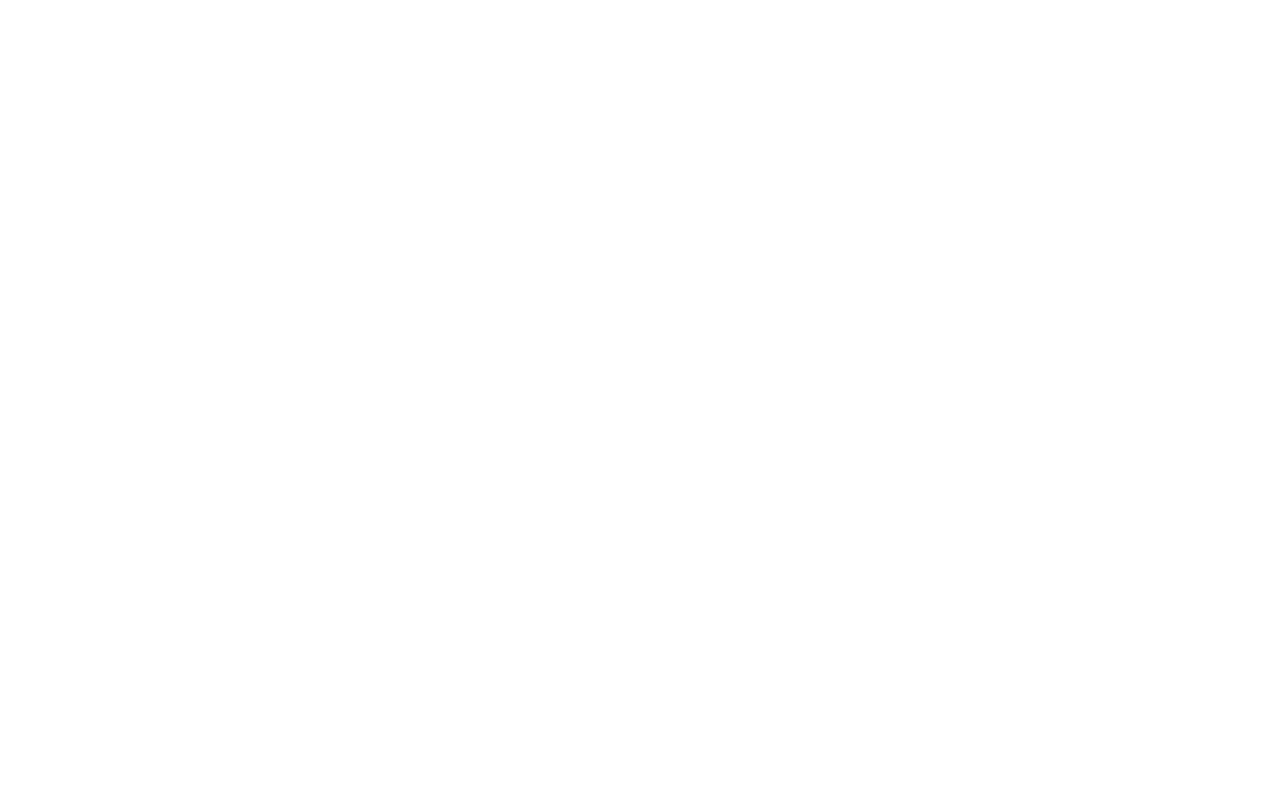
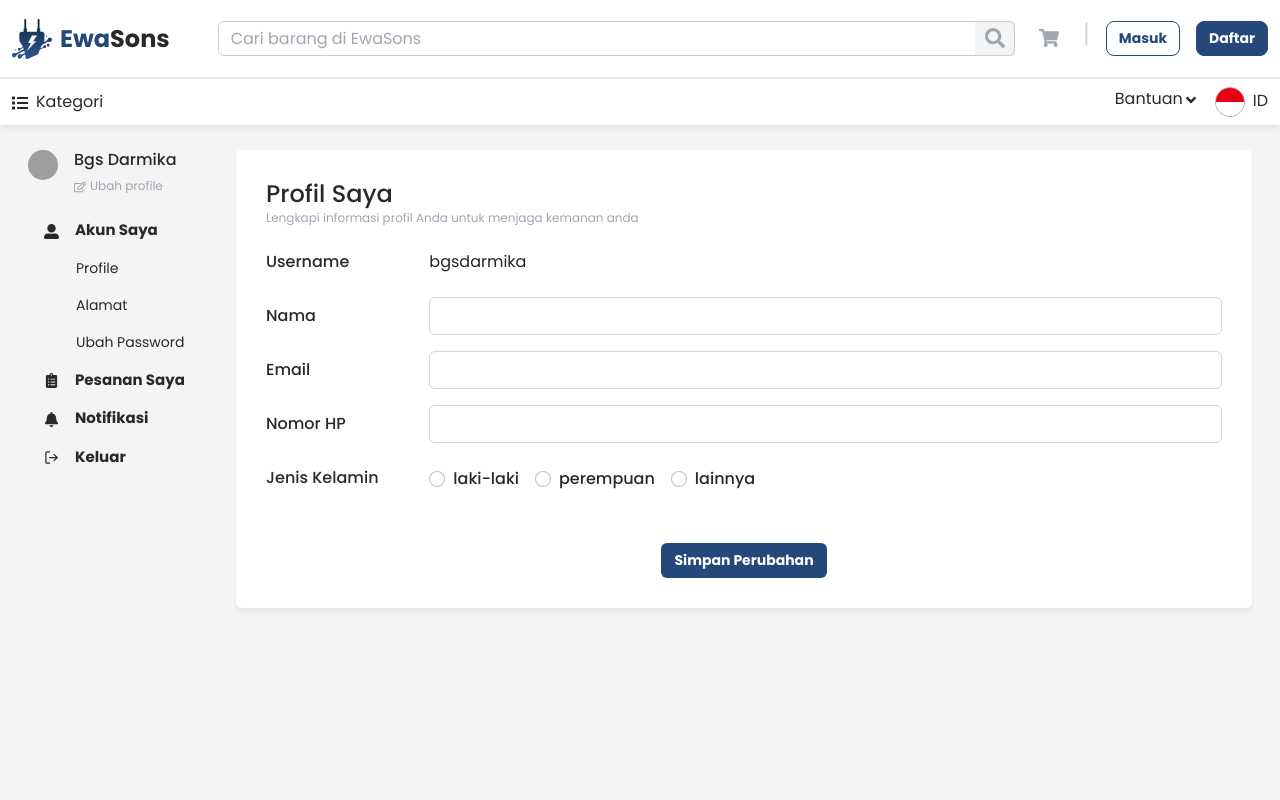
Before and after one commit to gstbgsdarmika/Ewasons-WebApp, a React (Create React App) app: page /profile in a window 1280 px wide. Before the commit this address had no page. Shown: the top 800 px of the page. Built offline with nearby package versions, Linux system fonts and the light colour scheme; grey boxes are pictures that could not be loaded.

Commit message:
add file profile page

```diff
--- a/src/App.js
+++ b/src/App.js
@@ -5,6 +5,7 @@
 import HomePage from './pages/HomePage';
 import RegisterPage from './pages/RegisterPage';
 import LoginPage from './pages/LoginPage';
+import ProfilePage from './pages/ProfilePage';
 
 function App() {
   return (
@@ -14,6 +15,7 @@
           <Route path="/" exact element={<HomePage />} />
           <Route path="/register" element={<RegisterPage />} />
           <Route path="/login" element={<LoginPage />} />
+          <Route path="/profile" element={<ProfilePage />} />
         </Routes>
       </main>
     </div>
--- /dev/null
+++ b/src/pages/ProfilePage.js
@@ -0,0 +1,104 @@
+import React from 'react';
+import {
+  Nav, Col, Form, Row, Button,
+} from 'react-bootstrap';
+import {
+  FaUserAlt, FaBell, FaClipboardList, FaRegEdit,
+} from 'react-icons/fa';
+import { FiLogOut } from 'react-icons/fi';
+import NavBar from '../components/NavBar';
+import Footer from '../components/Footer';
+import user from '../assets/img/user.jpg';
+
+function ProfilePage() {
+  return (
+    <>
+      <NavBar />
+      <div className="profile-page mx-3">
+        <div className="container-fluid">
+          <div className="row">
+            <div className="col-md-2">
+              <Nav defaultActiveKey="/home" className="flex-column cc">
+                <div className="user-profile d-flex">
+                  <div className="img-profile">
+                    <img src={user} alt="img-profile" />
+                  </div>
+                  <div className="ms-3">
+                    <h1>Bgs Darmika</h1>
+                    <p><FaRegEdit className="me-1" />Ubah profile</p>
+                  </div>
+                </div>
+                <Nav.Link eventKey="link-1" className="nav-link-profile fw-bold"><FaUserAlt className="me-3" />Akun Saya</Nav.Link>
+                <Nav.Link eventKey="link-1" className="nav-item-profile">Profile</Nav.Link>
+                <Nav.Link eventKey="link-1" className="nav-item-profile">Alamat</Nav.Link>
+                <Nav.Link eventKey="link-1" className="nav-item-profile">Ubah Password</Nav.Link>
+                <Nav.Link eventKey="link-1" className="nav-link-profile fw-bold"><FaClipboardList className="me-3" />Pesanan Saya</Nav.Link>
+                <Nav.Link eventKey="link-1" className="nav-link-profile fw-bold"><FaBell className="me-3" />Notifikasi</Nav.Link>
+                <Nav.Link eventKey="link-1" className="nav-link-profile fw-bold"><FiLogOut className="me-3" />Keluar</Nav.Link>
+              </Nav>
+            </div>
+            <div className="col-md-10">
+              <div className="profile-right">
+                <h1>Profil Saya</h1>
+                <p>Lengkapi informasi profil Anda untuk menjaga kemanan anda</p>
+                <Form>
+                  <Form.Group as={Row} className="mb-3" controlId="formPlaintextEmail">
+                    <Form.Label column sm="2">
+                      Username
+                    </Form.Label>
+                    <Col sm="10">
+                      <Form.Control plaintext readOnly defaultValue="bgsdarmika" />
+                    </Col>
+                  </Form.Group>
+
+                  <Form.Group as={Row} className="mb-3">
+                    <Form.Label column sm="2">
+                      Nama
+                    </Form.Label>
+                    <Col sm="10">
+                      <Form.Control type="text" placeholder="" />
+                    </Col>
+                  </Form.Group>
+                  <Form.Group as={Row} className="mb-3">
+                    <Form.Label column sm="2">
+                      Email
+                    </Form.Label>
+                    <Col sm="10">
+                      <Form.Control type="text" placeholder="" />
+                    </Col>
+                  </Form.Group>
+                  <Form.Group as={Row} className="mb-3">
+                    <Form.Label column sm="2">
+                      Nomor HP
+                    </Form.Label>
+                    <Col sm="10">
+                      <Form.Control type="text" placeholder="" />
+                    </Col>
+                  </Form.Group>
+                  <Form.Group as={Row} className="mb-3">
+                    <Form.Label column sm="2">
+                      Jenis Kelamin
+                    </Form.Label>
+                    <Col sm="10">
+                      <div className="d-flex mt-2">
+                        <Form.Check className="me-3" type="radio" id="radio" label="laki-laki" />
+                        <Form.Check className="me-3" type="radio" id="radio" label="perempuan" />
+                        <Form.Check className="me-3" type="radio" id="radio" label="lainnya" />
+                      </div>
+                    </Col>
+                  </Form.Group>
+                  <div className="mt-2 d-flex justify-content-center align-items-center">
+                    <Button className="btn3 fw-bold" type="submit">Simpan Perubahan</Button>
+                  </div>
+                </Form>
+              </div>
+            </div>
+          </div>
+        </div>
+      </div>
+      <Footer />
+    </>
+  );
+}
+
+export default ProfilePage;
--- a/src/styles/main.css
+++ b/src/styles/main.css
@@ -482,3 +482,75 @@
 .login-right .image-login img{
   width: 100%
 }
+
+/* profile page */
+.profile-page {
+  padding-top: 150px;
+  margin-bottom: 100px;
+  height: 100vh;
+}
+
+.profile-page a {
+  color: var(--font);
+}
+
+.user-profile .img-profile img{
+  width: 30px;
+  height: 30px;
+  border-radius: 50%;
+}
+
+.user-profile h1 {
+  font-size: 16px;
+  font-weight: 500;
+}
+
+.user-profile p {
+  font-size: 12px;
+  color: var(--icon);
+}
+
+.nav .nav-link-profile {
+  font-size: 15px;
+}
+
+.nav .nav-item-profile{
+  font-size: 14px;
+  padding-left: 48px;
+}
+
+.profile-right {
+  background-color: var(--white);
+  padding: 30px;
+  border-radius: 5px;
+  box-shadow: 0px 4px 4px rgba(0, 0, 0, 0.05);
+}
+
+.profile-right h1 {
+  font-size: 24px;
+  font-weight: 500;
+  margin: 0;
+}
+
+.profile-right p {
+  font-size: 12px;
+  color: var(--icon);
+}
+
+.profile-right label {
+  font-weight: 500;
+}
+
+.profile-right .btn3 {
+  margin-top: 30px;
+  font-size: 14px;
+  background-color: var(--primary);
+  border: 1px solid transparent;
+  color: var(--white);
+}
+
+.profile-right .btn3:hover{
+  background-color: #fff;
+  border: 1px solid var(--primary);
+  color: var(--primary);
+}
```
Also changed, not shown: 1 other file (tests, documents, lock files or other folders).
